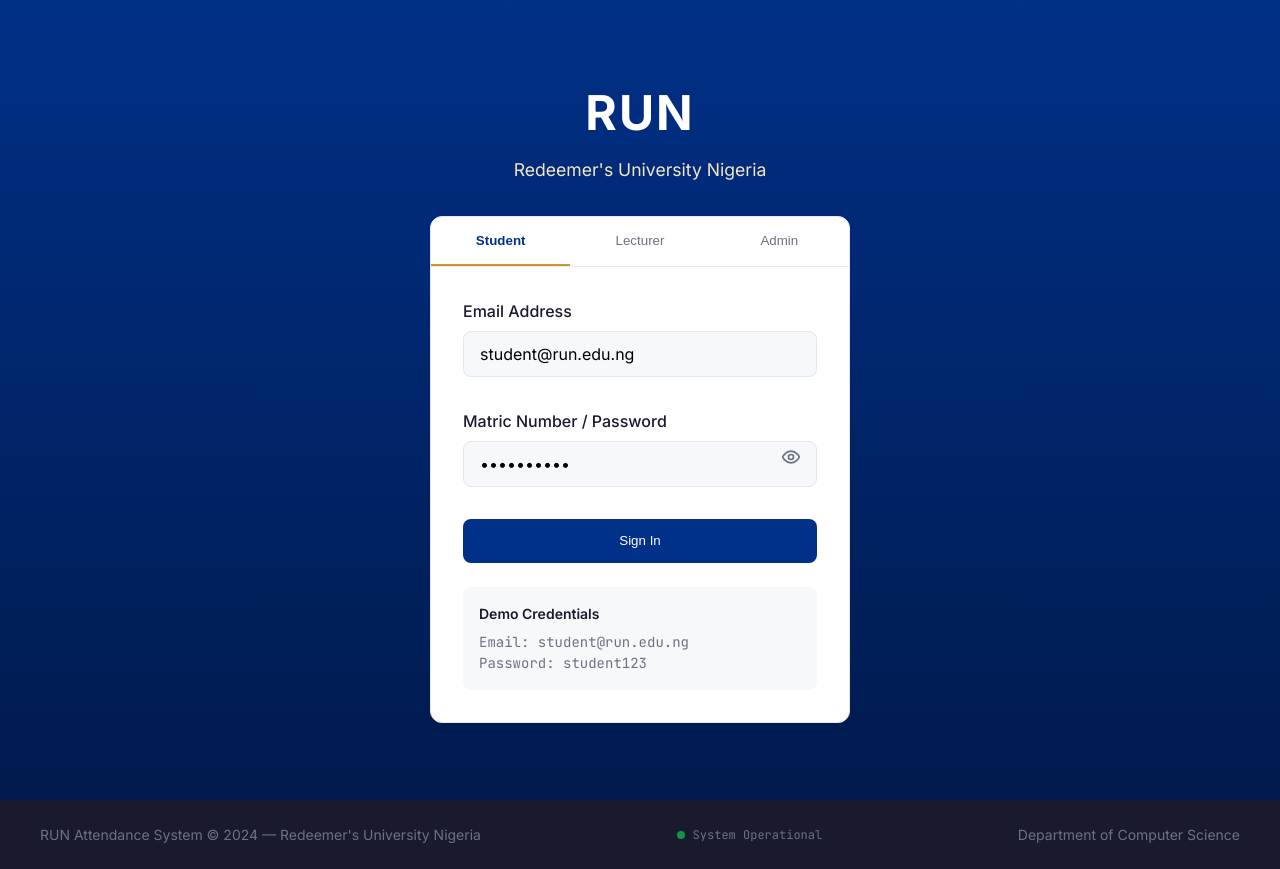
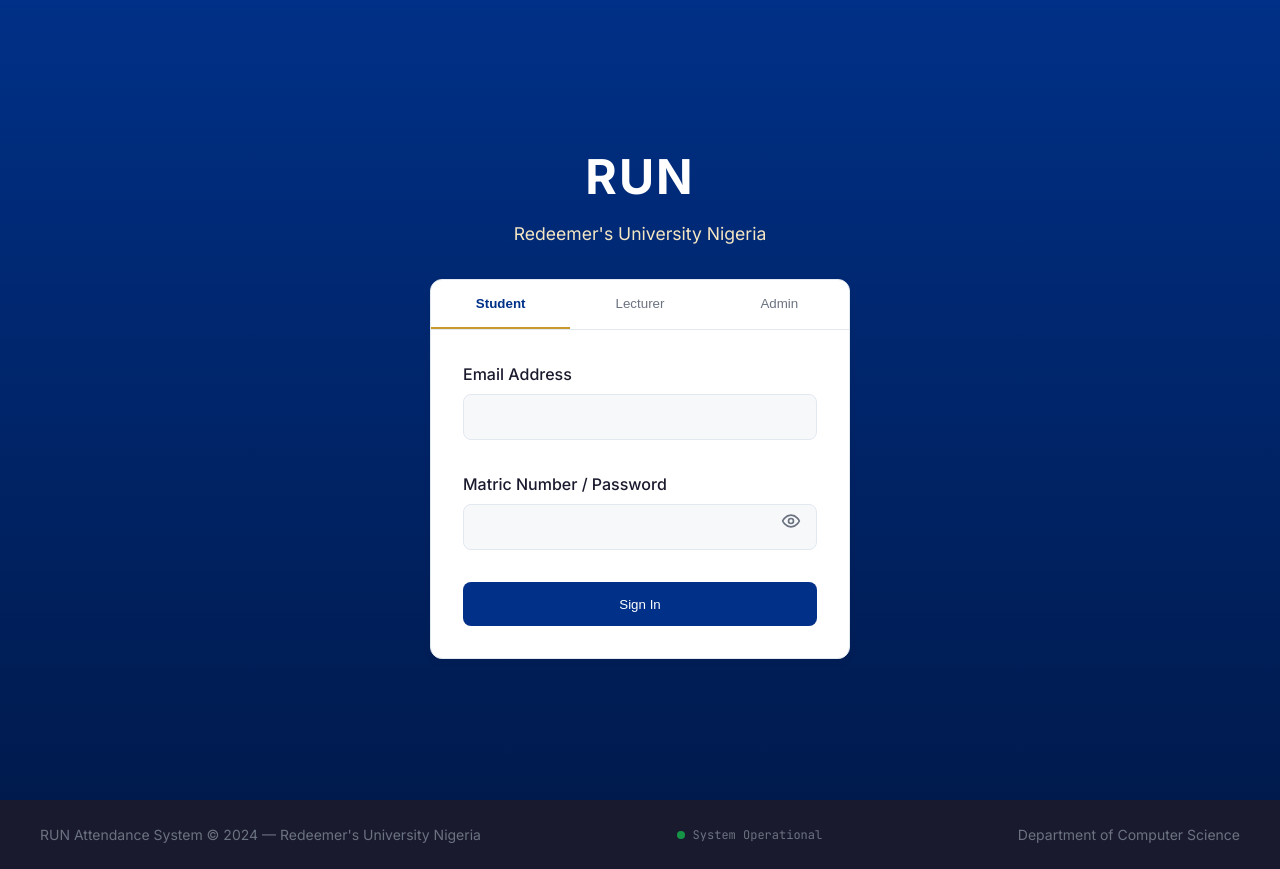
Before and after one commit to Emmanuel1930/attendance-system, a React (Vite) app in the folder frontend/: page /login in a window 1280 px wide. Built offline with nearby package versions, Linux system fonts and the light colour scheme; no server answers.

Commit message:
Hide demo credentials on Student login tab to improve UX for defence

```diff
--- a/frontend/src/pages/Login.jsx
+++ b/frontend/src/pages/Login.jsx
@@ -14,8 +14,8 @@
 
   useEffect(() => {
     if (activeTab === 'student') {
-      setEmail('student@run.edu.ng');
-      setPassword('student123');
+      setEmail('');
+      setPassword('');
     } else if (activeTab === 'lecturer') {
       setEmail('lecturer@run.edu.ng');
       setPassword('lecturer123');
@@ -120,6 +120,7 @@
             </button>
           </form>
 
+          {activeTab !== 'student' && (
             <div style={{ marginTop: '1.5rem', padding: '1rem', backgroundColor: 'var(--off-white)', borderRadius: '8px', fontSize: '0.875rem' }}>
               <div style={{ fontWeight: 600, marginBottom: '0.5rem' }}>Demo Credentials</div>
               <div className="mono" style={{ color: 'var(--muted-text)' }}>
@@ -127,6 +128,7 @@
                 Password: {activeTab}123
               </div>
             </div>
+          )}
         </div>
 
       </div>
```
Lines whose indentation alone changed are shown as unchanged.
